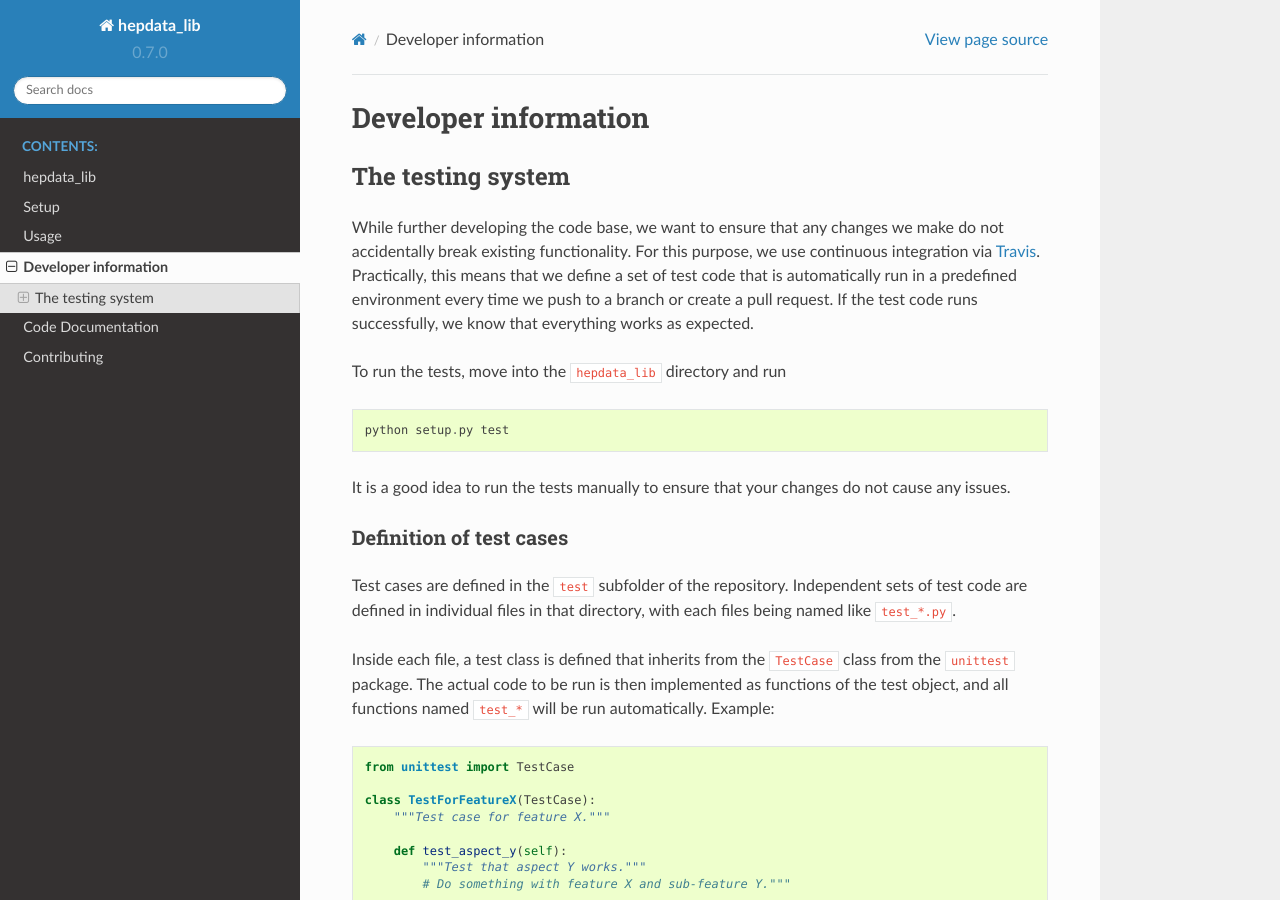
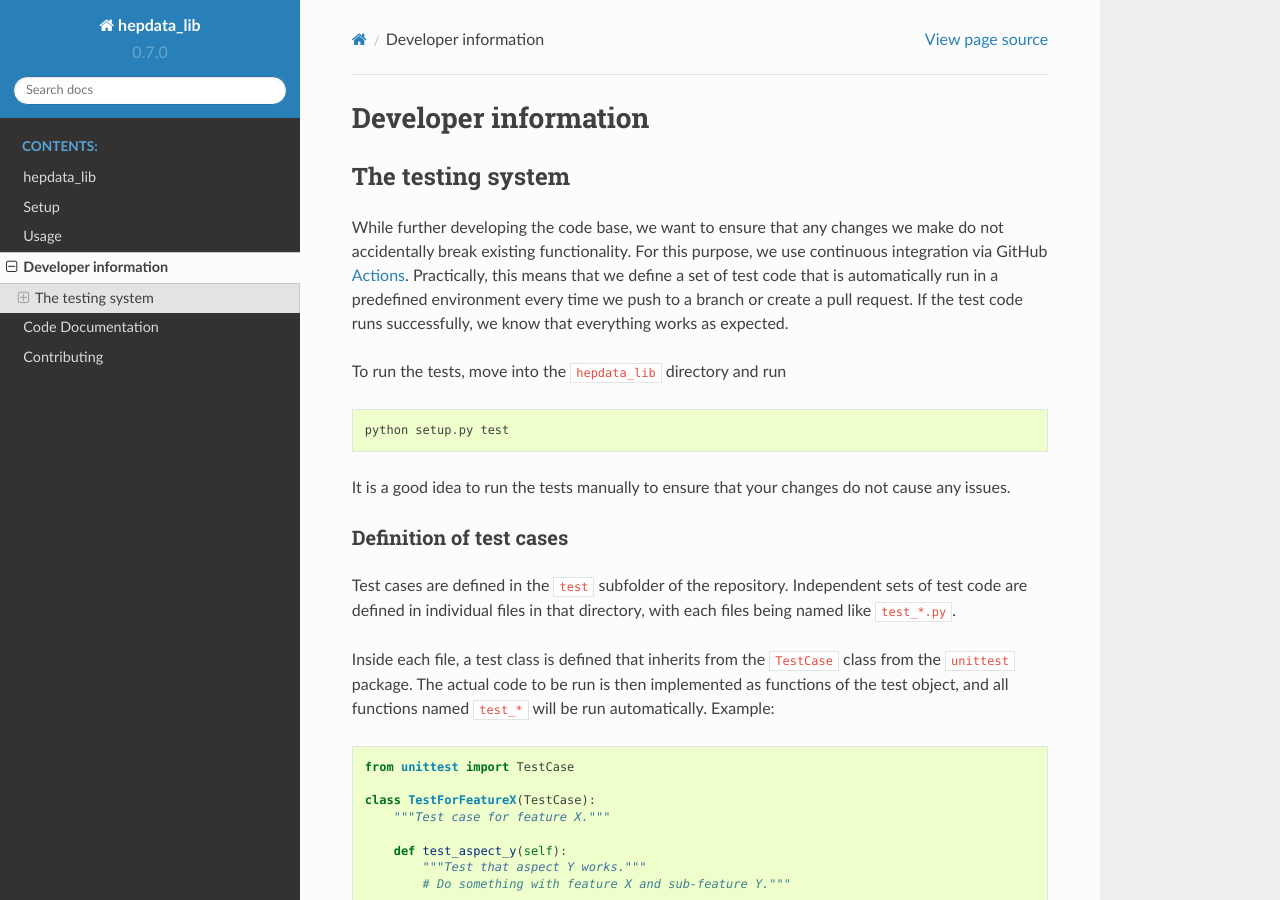
Before and after one commit to HEPData/hepdata_lib, a Sphinx documentation site: the page built from docs/dev.rst, in a window 1280 px wide and 900 px high. Built offline with Sphinx 7.4.7 and the Read the Docs theme 2.0.0, drawn with Linux system fonts in a browser that asks for light colours.

Commit message:
Minor fixes to docs

```diff
--- a/docs/contributing.rst
+++ b/docs/contributing.rst
@@ -42,6 +42,7 @@ Execute the following commands to create a source distribution and upload it:
 
 ::
 
+    pip install -U wheel
     python setup.py sdist bdist_wheel
     pip install -U twine
     twine upload --repository-url https://test.pypi.org/legacy/ dist/*
--- a/docs/dev.rst
+++ b/docs/dev.rst
@@ -4,7 +4,7 @@ Developer information
 The testing system
 --------------------
 
-While further developing the code base, we want to ensure that any changes we make do not accidentally break existing functionality. For this purpose, we use continuous integration via Travis_. Practically, this means that we define a set of test code that is automatically run in a predefined environment every time we push to a branch or create a pull request. If the test code runs successfully, we know that everything works as expected.
+While further developing the code base, we want to ensure that any changes we make do not accidentally break existing functionality. For this purpose, we use continuous integration via GitHub Actions_. Practically, this means that we define a set of test code that is automatically run in a predefined environment every time we push to a branch or create a pull request. If the test code runs successfully, we know that everything works as expected.
 
 To run the tests, move into the ``hepdata_lib`` directory and run
 
@@ -100,5 +100,5 @@ Check out the unittest package documentation_ for details of the available testi
 
 
 
-.. _Travis: https://travis-ci.com
+.. _Actions: https://docs.github.com/en/actions
 .. _documentation: https://docs.python.org/2/library/unittest.html#unittest.TestCase
```
